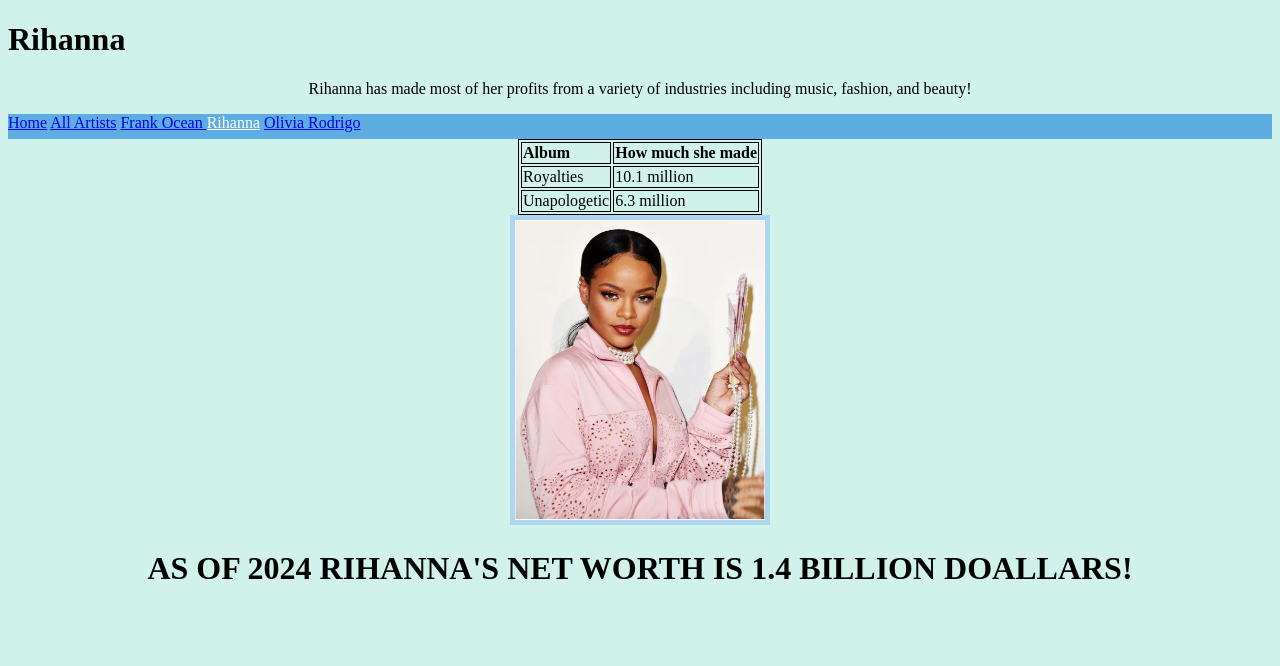
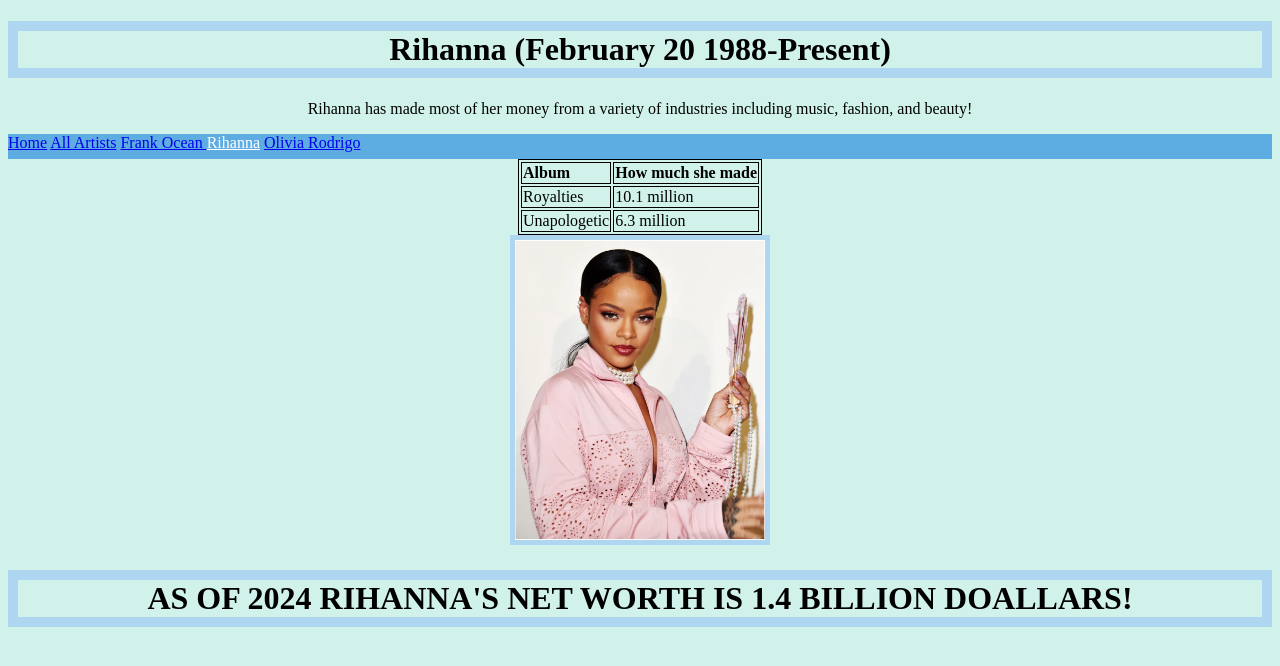
Before and after one commit to amber-m24/Website, a plain HTML site: page Rihanna.html in a window 1280 px wide. Drawn offline with Linux system fonts and the light colour scheme.

Commit message:
Add files via upload

```diff
--- a/Rihanna.html
+++ b/Rihanna.html
@@ -7,8 +7,8 @@
 
 </head>
 <body id="Rihanna">
-	<h1>Rihanna</h1>
-	<center><p>Rihanna has made most of her profits from a variety of industries including music, fashion, and beauty!</p></center>
+	<h1>Rihanna (February 20 1988-Present)</h1>
+	<center><p>Rihanna has made most of her money from a variety of industries including music, fashion, and beauty!</p></center>
 	<div class="topnav">
 		<a href="index.html" >Home</a>
 		<a href="Artists.html">All Artists</a>
--- a/style.css
+++ b/style.css
@@ -34,3 +34,9 @@ th, td {
 th {
 	text-align: left;
 }
+h1 {
+	text-align: center;
+	border-style: solid;
+	border-color:#AED6F1;
+	border-width: 10px;
+}
```
Also changed, not shown: FrankOcean.html (+2 -2 lines), OliviaRodrigo.html (+2 -2 lines).
